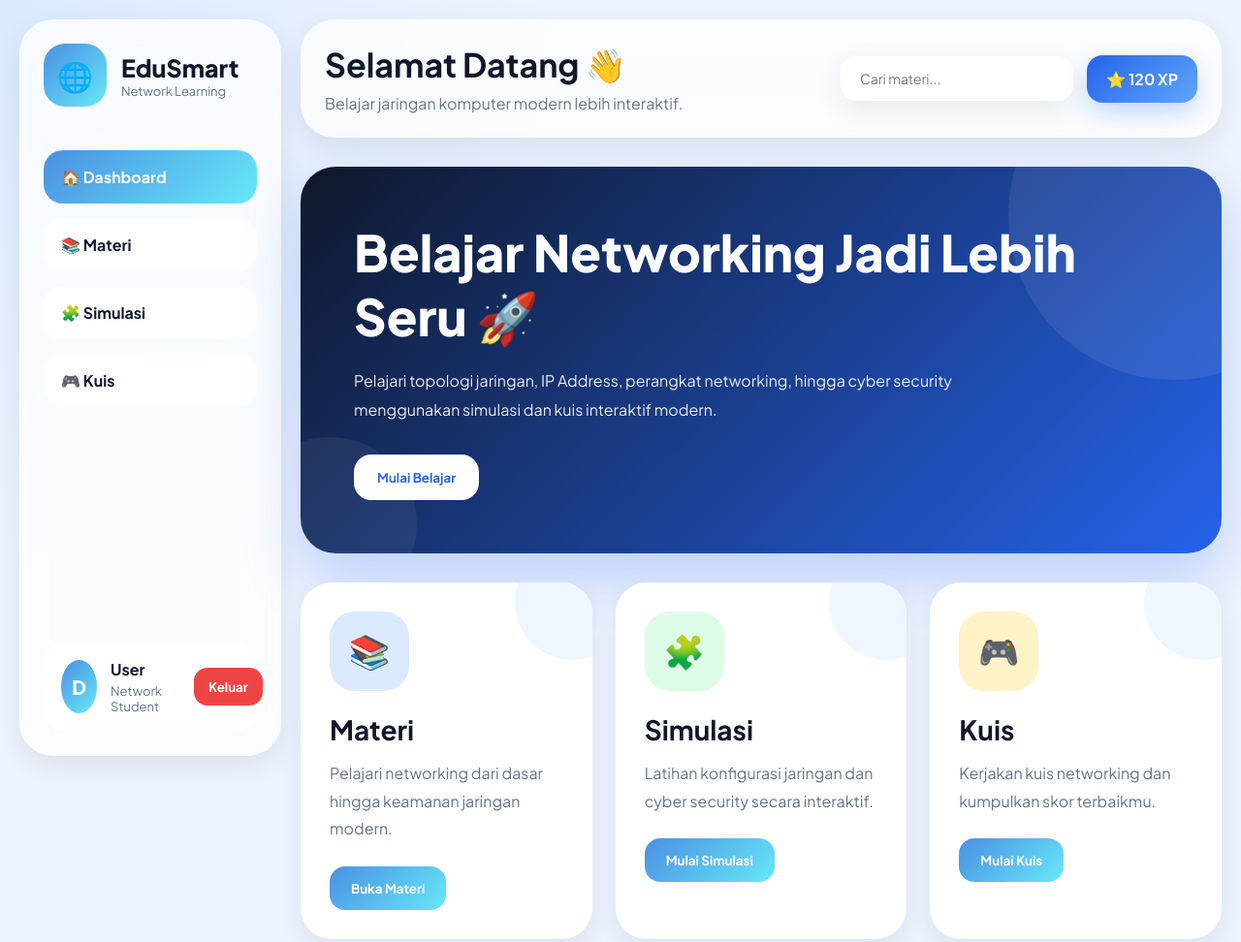
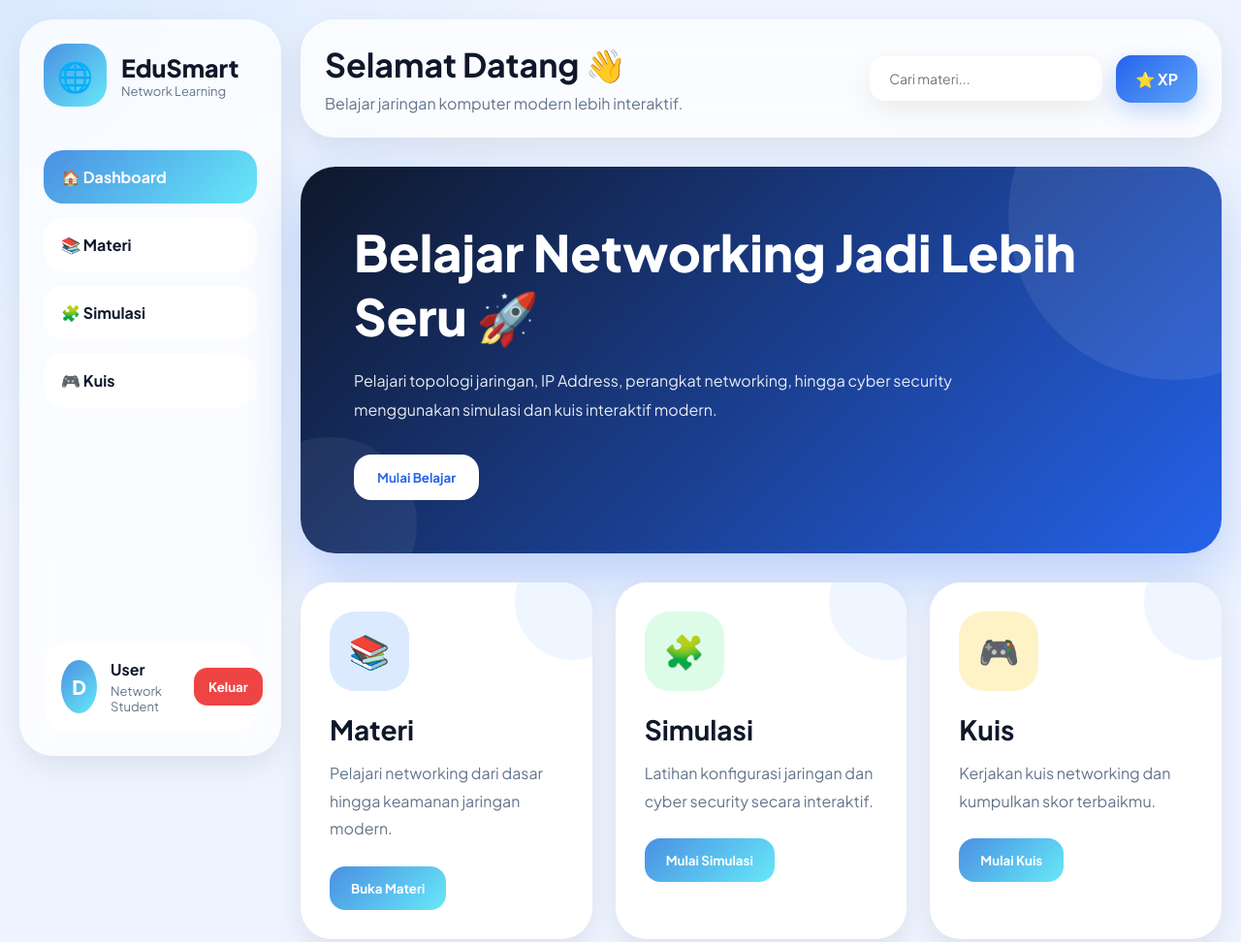
Before and after one commit to diniartika2402-spec/EduSmart, a plain HTML site: page dashboard.html in a window 1280 px wide. Shown: the top 972 px of the page at 97% size. Drawn offline with Linux system fonts and the light colour scheme.

```diff
--- a/dashboard.html
+++ b/dashboard.html
@@ -875,7 +875,7 @@
 >
 
 <div class="xp-box">
-⭐ 120 XP
+⭐ XP
 </div>
 
 </div>
```
